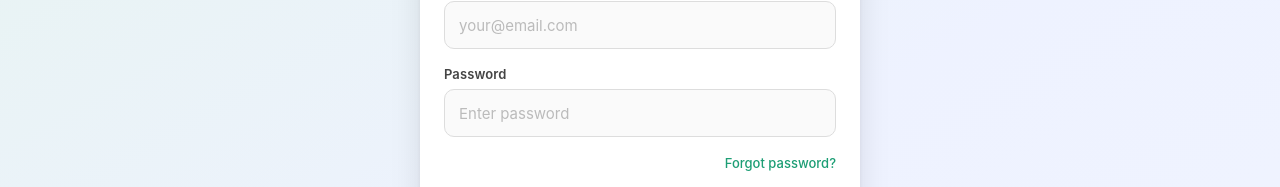
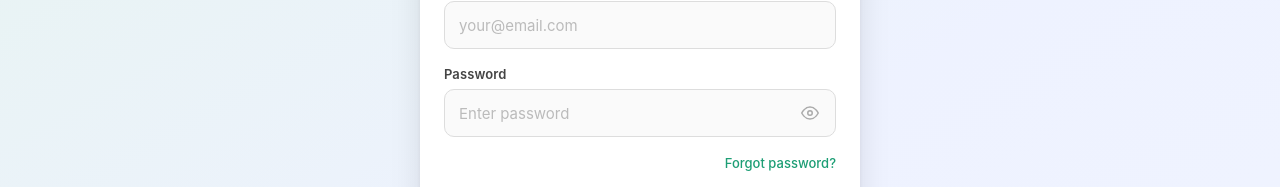
Before and after one commit to saddamkhan212201-cloud/labcompare-frontend, an Angular app: page /login in a window 1280 px wide. Shown: the part 379-566 px from the top of the page. Built offline with nearby package versions, Linux system fonts and the light colour scheme.

Commit message:
push the password seen changes

```diff
--- a/src/app/components/login/login.component.html
+++ b/src/app/components/login/login.component.html
@@ -12,7 +12,7 @@
       <p>Lab Test Price Comparison &amp; Booking</p>
     </div>
 
-    <!-- ── Tab row (login / register) ───────────────────────────────────── -->
+    <!-- ── Tab row ───────────────────────────────────────────────────────── -->
     <div class="tab-row" *ngIf="mode === 'login' || mode === 'register'">
       <button class="tab-btn" [class.active]="mode==='login'"    (click)="switchMode('login')">Login</button>
       <button class="tab-btn" [class.active]="mode==='register'" (click)="switchMode('register')">Register</button>
@@ -44,10 +44,30 @@
 
       <div class="form-group">
         <label>Password</label>
+        <div class="input-eye-wrap">
           <input [(ngModel)]="loginPassword"
-               type="password"
+                 [type]="showLoginPassword ? 'text' : 'password'"
                  placeholder="Enter password"
                  autocomplete="current-password" />
+          <button type="button" class="eye-btn" (click)="showLoginPassword = !showLoginPassword"
+                  [attr.aria-label]="showLoginPassword ? 'Hide password' : 'Show password'">
+            <!-- Eye open -->
+            <svg *ngIf="!showLoginPassword" xmlns="http://www.w3.org/2000/svg" width="18" height="18"
+                 viewBox="0 0 24 24" fill="none" stroke="currentColor" stroke-width="2"
+                 stroke-linecap="round" stroke-linejoin="round">
+              <path d="M1 12s4-8 11-8 11 8 11 8-4 8-11 8-11-8-11-8z"/>
+              <circle cx="12" cy="12" r="3"/>
+            </svg>
+            <!-- Eye off -->
+            <svg *ngIf="showLoginPassword" xmlns="http://www.w3.org/2000/svg" width="18" height="18"
+                 viewBox="0 0 24 24" fill="none" stroke="currentColor" stroke-width="2"
+                 stroke-linecap="round" stroke-linejoin="round">
+              <path d="M17.94 17.94A10.07 10.07 0 0112 20c-7 0-11-8-11-8a18.45 18.45 0 015.06-5.94"/>
+              <path d="M9.9 4.24A9.12 9.12 0 0112 4c7 0 11 8 11 8a18.5 18.5 0 01-2.16 3.19"/>
+              <line x1="1" y1="1" x2="23" y2="23"/>
+            </svg>
+          </button>
+        </div>
       </div>
 
       <div class="forgot-link-row">
@@ -56,22 +76,13 @@
 
       <button class="submit-btn" (click)="submit()" [disabled]="loading">
         <span *ngIf="!loading">Login</span>
-        <span *ngIf="loading" class="spinner-wrap">
-          <span class="btn-spinner"></span> Please wait...
-        </span>
+        <span *ngIf="loading" class="spinner-wrap"><span class="btn-spinner"></span> Please wait...</span>
       </button>
 
-      <!-- Default credentials hint -->
       <div class="hint-box">
         <div class="hint-title">🔑 Default Credentials</div>
-        <div class="hint-row">
-          <span class="role-badge admin">Admin</span>
-          <span>admin / admin123</span>
-        </div>
-        <div class="hint-row">
-          <span class="role-badge user">User</span>
-          <span>user / user123</span>
-        </div>
+        <div class="hint-row"><span class="role-badge admin">Admin</span><span>admin / admin123</span></div>
+        <div class="hint-row"><span class="role-badge user">User</span><span>user / user123</span></div>
       </div>
 
     </div>
@@ -81,7 +92,6 @@
     <!-- ════════════════════════════════════════════════════════════════════ -->
     <div class="form-body" *ngIf="mode === 'register'">
 
-      <!-- Email — placed first, above all other fields as requested -->
       <div class="form-group">
         <label>Email Address <span style="color:#e53935">*</span></label>
         <input [(ngModel)]="registerEmail"
@@ -96,18 +106,54 @@
 
       <div class="form-group">
         <label>Password <span style="color:#e53935">*</span></label>
+        <div class="input-eye-wrap">
           <input [(ngModel)]="registerPassword"
-               type="password"
+                 [type]="showRegisterPassword ? 'text' : 'password'"
                  placeholder="At least 6 characters"
                  autocomplete="new-password" />
+          <button type="button" class="eye-btn" (click)="showRegisterPassword = !showRegisterPassword"
+                  [attr.aria-label]="showRegisterPassword ? 'Hide password' : 'Show password'">
+            <svg *ngIf="!showRegisterPassword" xmlns="http://www.w3.org/2000/svg" width="18" height="18"
+                 viewBox="0 0 24 24" fill="none" stroke="currentColor" stroke-width="2"
+                 stroke-linecap="round" stroke-linejoin="round">
+              <path d="M1 12s4-8 11-8 11 8 11 8-4 8-11 8-11-8-11-8z"/>
+              <circle cx="12" cy="12" r="3"/>
+            </svg>
+            <svg *ngIf="showRegisterPassword" xmlns="http://www.w3.org/2000/svg" width="18" height="18"
+                 viewBox="0 0 24 24" fill="none" stroke="currentColor" stroke-width="2"
+                 stroke-linecap="round" stroke-linejoin="round">
+              <path d="M17.94 17.94A10.07 10.07 0 0112 20c-7 0-11-8-11-8a18.45 18.45 0 015.06-5.94"/>
+              <path d="M9.9 4.24A9.12 9.12 0 0112 4c7 0 11 8 11 8a18.5 18.5 0 01-2.16 3.19"/>
+              <line x1="1" y1="1" x2="23" y2="23"/>
+            </svg>
+          </button>
+        </div>
       </div>
 
       <div class="form-group">
         <label>Confirm Password <span style="color:#e53935">*</span></label>
+        <div class="input-eye-wrap">
           <input [(ngModel)]="confirmPassword"
-               type="password"
+                 [type]="showConfirmPassword ? 'text' : 'password'"
                  placeholder="Re-enter password"
                  autocomplete="new-password" />
+          <button type="button" class="eye-btn" (click)="showConfirmPassword = !showConfirmPassword"
+                  [attr.aria-label]="showConfirmPassword ? 'Hide password' : 'Show password'">
+            <svg *ngIf="!showConfirmPassword" xmlns="http://www.w3.org/2000/svg" width="18" height="18"
+                 viewBox="0 0 24 24" fill="none" stroke="currentColor" stroke-width="2"
+                 stroke-linecap="round" stroke-linejoin="round">
+              <path d="M1 12s4-8 11-8 11 8 11 8-4 8-11 8-11-8-11-8z"/>
+              <circle cx="12" cy="12" r="3"/>
+            </svg>
+            <svg *ngIf="showConfirmPassword" xmlns="http://www.w3.org/2000/svg" width="18" height="18"
+                 viewBox="0 0 24 24" fill="none" stroke="currentColor" stroke-width="2"
+                 stroke-linecap="round" stroke-linejoin="round">
+              <path d="M17.94 17.94A10.07 10.07 0 0112 20c-7 0-11-8-11-8a18.45 18.45 0 015.06-5.94"/>
+              <path d="M9.9 4.24A9.12 9.12 0 0112 4c7 0 11 8 11 8a18.5 18.5 0 01-2.16 3.19"/>
+              <line x1="1" y1="1" x2="23" y2="23"/>
+            </svg>
+          </button>
+        </div>
       </div>
 
       <div class="form-group">
@@ -124,9 +170,7 @@
 
       <button class="submit-btn" (click)="submit()" [disabled]="loading">
         <span *ngIf="!loading">Create Account</span>
-        <span *ngIf="loading" class="spinner-wrap">
-          <span class="btn-spinner"></span> Please wait...
-        </span>
+        <span *ngIf="loading" class="spinner-wrap"><span class="btn-spinner"></span> Please wait...</span>
       </button>
 
     </div>
@@ -139,8 +183,7 @@
       <!-- Step 1 — Enter registered email -->
       <ng-container *ngIf="!otpSent">
         <p class="forgot-desc">
-          Enter your registered email address and we will send you a
-          one-time password (OTP).
+          Enter your registered email address and we will send you a one-time password (OTP).
         </p>
         <div class="form-group">
           <label>Email Address</label>
@@ -152,13 +195,11 @@
         </div>
         <button class="submit-btn" (click)="sendOtp()" [disabled]="loading">
           <span *ngIf="!loading">Send OTP</span>
-          <span *ngIf="loading" class="spinner-wrap">
-            <span class="btn-spinner"></span> Sending...
-          </span>
+          <span *ngIf="loading" class="spinner-wrap"><span class="btn-spinner"></span> Sending...</span>
         </button>
       </ng-container>
 
-      <!-- Step 2 — Enter OTP + new password -->
+      <!-- Step 2 — OTP + new password -->
       <ng-container *ngIf="otpSent">
         <div class="otp-notice">
           📧 OTP sent to <strong>{{ forgotEmail }}</strong><br/>
@@ -175,25 +216,59 @@
 
         <div class="form-group">
           <label>New Password</label>
+          <div class="input-eye-wrap">
             <input [(ngModel)]="newPassword"
-                 type="password"
+                   [type]="showNewPassword ? 'text' : 'password'"
                    placeholder="At least 6 characters"
                    autocomplete="new-password" />
+            <button type="button" class="eye-btn" (click)="showNewPassword = !showNewPassword"
+                    [attr.aria-label]="showNewPassword ? 'Hide password' : 'Show password'">
+              <svg *ngIf="!showNewPassword" xmlns="http://www.w3.org/2000/svg" width="18" height="18"
+                   viewBox="0 0 24 24" fill="none" stroke="currentColor" stroke-width="2"
+                   stroke-linecap="round" stroke-linejoin="round">
+                <path d="M1 12s4-8 11-8 11 8 11 8-4 8-11 8-11-8-11-8z"/>
+                <circle cx="12" cy="12" r="3"/>
+              </svg>
+              <svg *ngIf="showNewPassword" xmlns="http://www.w3.org/2000/svg" width="18" height="18"
+                   viewBox="0 0 24 24" fill="none" stroke="currentColor" stroke-width="2"
+                   stroke-linecap="round" stroke-linejoin="round">
+                <path d="M17.94 17.94A10.07 10.07 0 0112 20c-7 0-11-8-11-8a18.45 18.45 0 015.06-5.94"/>
+                <path d="M9.9 4.24A9.12 9.12 0 0112 4c7 0 11 8 11 8a18.5 18.5 0 01-2.16 3.19"/>
+                <line x1="1" y1="1" x2="23" y2="23"/>
+              </svg>
+            </button>
+          </div>
         </div>
 
         <div class="form-group">
           <label>Confirm New Password</label>
+          <div class="input-eye-wrap">
             <input [(ngModel)]="confirmNew"
-                 type="password"
+                   [type]="showConfirmNew ? 'text' : 'password'"
                    placeholder="Re-enter new password"
                    autocomplete="new-password" />
+            <button type="button" class="eye-btn" (click)="showConfirmNew = !showConfirmNew"
+                    [attr.aria-label]="showConfirmNew ? 'Hide password' : 'Show password'">
+              <svg *ngIf="!showConfirmNew" xmlns="http://www.w3.org/2000/svg" width="18" height="18"
+                   viewBox="0 0 24 24" fill="none" stroke="currentColor" stroke-width="2"
+                   stroke-linecap="round" stroke-linejoin="round">
+                <path d="M1 12s4-8 11-8 11 8 11 8-4 8-11 8-11-8-11-8z"/>
+                <circle cx="12" cy="12" r="3"/>
+              </svg>
+              <svg *ngIf="showConfirmNew" xmlns="http://www.w3.org/2000/svg" width="18" height="18"
+                   viewBox="0 0 24 24" fill="none" stroke="currentColor" stroke-width="2"
+                   stroke-linecap="round" stroke-linejoin="round">
+                <path d="M17.94 17.94A10.07 10.07 0 0112 20c-7 0-11-8-11-8a18.45 18.45 0 015.06-5.94"/>
+                <path d="M9.9 4.24A9.12 9.12 0 0112 4c7 0 11 8 11 8a18.5 18.5 0 01-2.16 3.19"/>
+                <line x1="1" y1="1" x2="23" y2="23"/>
+              </svg>
+            </button>
+          </div>
         </div>
 
         <button class="submit-btn" (click)="resetPassword()" [disabled]="loading">
           <span *ngIf="!loading">Reset Password</span>
-          <span *ngIf="loading" class="spinner-wrap">
-            <span class="btn-spinner"></span> Resetting...
-          </span>
+          <span *ngIf="loading" class="spinner-wrap"><span class="btn-spinner"></span> Resetting...</span>
         </button>
 
         <button class="resend-otp-btn" [disabled]="loading"
--- a/src/app/components/login/login.component.scss
+++ b/src/app/components/login/login.component.scss
@@ -284,3 +284,38 @@ input {
   .brand-icon { width: 48px; height: 48px; }
   .login-header h1 { font-size: 19px; }
 }
+
+/* ── Show/hide password wrapper ── */
+.input-eye-wrap {
+  position: relative;
+  display: flex;
+  align-items: center;
+
+  input {
+    flex: 1;
+    padding-right: 44px; /* leave room for the eye button */
+  }
+}
+
+.eye-btn {
+  position: absolute;
+  right: 10px;
+  top: 50%;
+  transform: translateY(-50%);
+  background: none;
+  border: none;
+  padding: 4px;
+  cursor: pointer;
+  color: #aaa;
+  display: flex;
+  align-items: center;
+  justify-content: center;
+  border-radius: 4px;
+  -webkit-tap-highlight-color: transparent;
+  transition: color 0.15s;
+  min-width: 32px;
+  min-height: 32px;
+
+  &:hover  { color: #1D9E75; }
+  &:focus  { outline: none; color: #1D9E75; }
+}
--- a/src/app/components/login/login.component.ts
+++ b/src/app/components/login/login.component.ts
@@ -20,7 +20,7 @@ export class LoginComponent {
   mode: Mode = 'login';
 
   // ── Login ──────────────────────────────────────────────────────────────────
-  loginEmail = '';
+  loginEmail    = '';
   loginPassword = '';
 
   // ── Register ───────────────────────────────────────────────────────────────
@@ -41,12 +41,18 @@ export class LoginComponent {
   newPassword = '';
   confirmNew  = '';
 
+  // ── Show/hide password toggles (one per field) ─────────────────────────────
+  showLoginPassword    = false;
+  showRegisterPassword = false;
+  showConfirmPassword  = false;
+  showNewPassword      = false;
+  showConfirmNew       = false;
+
   constructor(
     private auth: AuthService,
     private router: Router,
     private http: HttpClient
   ) {
-    // Redirect already-logged-in users straight to their landing page
     if (this.auth.isLoggedIn()) {
       this.router.navigate([this.redirectPath(this.auth.getRole() ?? '')]);
     }
@@ -61,7 +67,7 @@ export class LoginComponent {
   // ─── LOGIN ─────────────────────────────────────────────────────────────────
 
   private doLogin(): void {
-    this.error = '';
+    this.error   = '';
     this.success = '';
 
     const email = this.loginEmail.trim().toLowerCase();
@@ -70,8 +76,6 @@ export class LoginComponent {
     if (!email) { this.error = 'Email is required.'; return; }
     if (!pass)  { this.error = 'Password is required.'; return; }
 
-    // Accept a valid email address OR a plain alphanumeric username (for
-    // seeded admin/superadmin accounts that predate email login).
     const isEmail    = /^[^@]+@[^@]+\.[^@]+$/.test(email);
     const isUsername = /^[a-zA-Z0-9_]{3,}$/.test(email);
     if (!isEmail && !isUsername) {
@@ -95,7 +99,7 @@ export class LoginComponent {
   // ─── REGISTER ──────────────────────────────────────────────────────────────
 
   private doRegister(): void {
-    this.error = '';
+    this.error   = '';
     this.success = '';
 
     const email = this.registerEmail.trim().toLowerCase();
@@ -104,31 +108,26 @@ export class LoginComponent {
     const phone = this.registerPhone.trim();
 
     if (!email || !/^[^@]+@[^@]+\.[^@]+$/.test(email)) {
-      this.error = 'Please enter a valid email address.';
-      return;
+      this.error = 'Please enter a valid email address.'; return;
     }
     if (!pass || pass.length < 6) {
-      this.error = 'Password must be at least 6 characters.';
-      return;
+      this.error = 'Password must be at least 6 characters.'; return;
     }
     if (pass !== conf) {
-      this.error = 'Passwords do not match.';
-      return;
+      this.error = 'Passwords do not match.'; return;
     }
     if (!/^[6-9]\d{9}$/.test(phone)) {
-      this.error = 'Enter a valid 10-digit mobile number.';
-      return;
+      this.error = 'Enter a valid 10-digit mobile number.'; return;
     }
 
     this.loading = true;
     this.auth.register(email, pass, phone).subscribe({
       next: () => {
-        // Pre-fill login email for a smooth handoff
-        this.loginEmail      = email;
-        this.registerEmail   = '';
+        this.loginEmail       = email;
+        this.registerEmail    = '';
         this.registerPassword = '';
-        this.confirmPassword = '';
-        this.registerPhone   = '';
+        this.confirmPassword  = '';
+        this.registerPhone    = '';
         this.success  = 'Account created! You can now log in.';
         this.mode     = 'login';
         this.loading  = false;
@@ -140,10 +139,10 @@ export class LoginComponent {
     });
   }
 
-  // ─── UNIFIED SUBMIT (called by template) ───────────────────────────────────
+  // ─── UNIFIED SUBMIT ────────────────────────────────────────────────────────
 
   submit(): void {
-    if (this.mode === 'login')    this.doLogin();
+    if (this.mode === 'login')         this.doLogin();
     else if (this.mode === 'register') this.doRegister();
   }
 
@@ -154,9 +153,15 @@ export class LoginComponent {
     this.error   = '';
     this.success = '';
     this.otpSent = false;
+    // Reset all visibility toggles when switching modes
+    this.showLoginPassword    = false;
+    this.showRegisterPassword = false;
+    this.showConfirmPassword  = false;
+    this.showNewPassword      = false;
+    this.showConfirmNew       = false;
   }
 
-  // ─── FORGOT PASSWORD — Step 1: send OTP ────────────────────────────────────
+  // ─── FORGOT PASSWORD — Step 1 ──────────────────────────────────────────────
 
   sendOtp(): void {
     this.error   = '';
@@ -165,14 +170,11 @@ export class LoginComponent {
     const email = this.forgotEmail.trim().toLowerCase();
     if (!email) { this.error = 'Please enter your email address.'; return; }
     if (!/^[^@]+@[^@]+\.[^@]+$/.test(email)) {
-      this.error = 'Please enter a valid email address.';
-      return;
+      this.error = 'Please enter a valid email address.'; return;
     }
 
     this.loading = true;
-    this.http
-      .post<any>(`${environment.apiUrl}/auth/forgot-password`, { email })
-      .subscribe({
+    this.http.post<any>(`${environment.apiUrl}/auth/forgot-password`, { email }).subscribe({
       next: () => {
         this.loading = false;
         this.otpSent = true;
@@ -185,7 +187,7 @@ export class LoginComponent {
     });
   }
 
-  // ─── FORGOT PASSWORD — Step 2: verify OTP + set new password ───────────────
+  // ─── FORGOT PASSWORD — Step 2 ──────────────────────────────────────────────
 
   resetPassword(): void {
     this.error   = '';
@@ -202,15 +204,12 @@ export class LoginComponent {
     }
 
     this.loading = true;
-    this.http
-      .post<any>(`${environment.apiUrl}/auth/reset-password`, {
+    this.http.post<any>(`${environment.apiUrl}/auth/reset-password`, {
       email:       this.forgotEmail.trim().toLowerCase(),
       otp:         this.otpCode.trim(),
       newPassword: this.newPassword
-      })
-      .subscribe({
+    }).subscribe({
       next: () => {
-          // Pre-fill login email, then switch to login tab
         this.loginEmail  = this.forgotEmail.trim().toLowerCase();
         this.forgotEmail = '';
         this.otpCode     = '';
@@ -227,13 +226,4 @@ export class LoginComponent {
       }
     });
   }
-
-  // ─── RESEND OTP ────────────────────────────────────────────────────────────
-
-  resendOtp(): void {
-    this.otpSent = false;
-    this.success = '';
-    this.error   = '';
-    // sendOtp() will be triggered by the template button click
 }
-}
```
Lines whose indentation alone changed are shown as unchanged.
